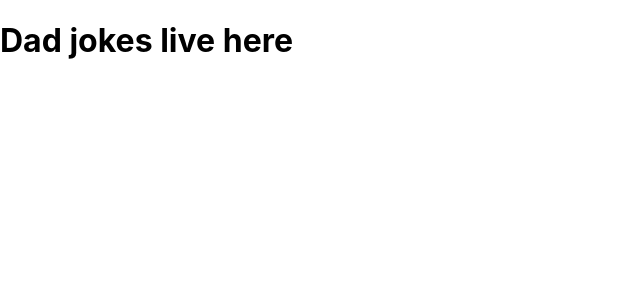
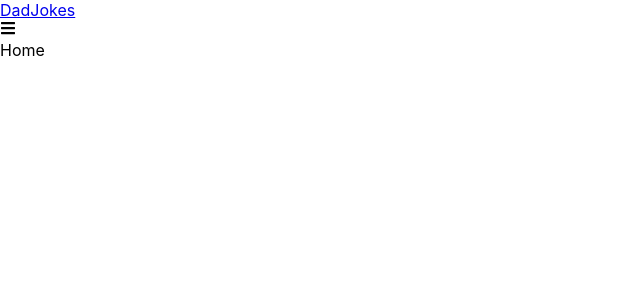
Before and after one commit to clikudie/dadjokes, a React (Create React App) app in the folder front-end/: page / in a window 1280 px wide. Shown: the top 300 px of the page, without its empty margins (0-640 px from the left). Built offline with nearby package versions, Linux system fonts and the light colour scheme.

Commit message:
few frontend changes

```diff
--- a/front-end/package.json
+++ b/front-end/package.json
@@ -12,6 +12,8 @@
     "@types/react-dom": "^18.2.4",
     "react": "^18.2.0",
     "react-dom": "^18.2.0",
+    "react-icons": "^4.9.0",
+    "react-router-dom": "^6.11.2",
     "react-scripts": "5.0.1",
     "typescript": "^4.9.5",
     "web-vitals": "^2.1.4"
--- a/front-end/src/components/App/App.tsx
+++ b/front-end/src/components/App/App.tsx
@@ -1,7 +1,33 @@
+import { createBrowserRouter, Link, Outlet, RouterProvider } from 'react-router-dom';
 import './App.css';
+import { Header } from '../Header';
+import { Home, NewJoke } from '../../routes';
+
+const AppLayout = () => {
+  return (
+    <>
+      <Header />
+      <Outlet />
+    </>
+  )
+}
+
+const router = createBrowserRouter([
+  {
+    element: <AppLayout />,
+    children: [
+      {
+        path: "/",
+        element: <Home />
+      },
+      {
+        path: "newjoke",
+        element: <NewJoke />,
+      }
+    ]
+  }
+]);
 
 export function App() {
-  return (
-    <h1>Dad jokes live here</h1>
-  );
+  return <RouterProvider router={router} />
 }
--- /dev/null
+++ b/front-end/src/components/Header/Header.tsx
@@ -0,0 +1,23 @@
+import { Link } from "react-router-dom";
+import { FaBars, FaTimes } from "react-icons/fa";
+import { useState } from "react";
+
+export function Header() {
+    const [click, setClick] = useState(false);
+
+    const handleClick = () => setClick(!click);
+    return (
+        <>
+            <nav className="navbar">
+                <div className="navbar-container container">
+                    <Link to="/" className="navbar-logo">
+                        DadJokes
+                    </Link>
+                    <div className="menu-icon" onClick={handleClick}>
+                        {click ? <FaTimes /> : <FaBars />}
+                    </div>
+                </div>
+            </nav>
+        </>
+    )
+}
--- /dev/null
+++ b/front-end/src/components/Header/index.ts
@@ -0,0 +1 @@
+export * from './Header';
--- a/front-end/src/index.tsx
+++ b/front-end/src/index.tsx
@@ -2,6 +2,7 @@ import React from 'react';
 import ReactDOM from 'react-dom/client';
 import './index.css';
 import { App } from './components/App';
+
 
 const root = ReactDOM.createRoot(
   document.getElementById('root') as HTMLElement
--- /dev/null
+++ b/front-end/src/routes/Home.tsx
@@ -0,0 +1,6 @@
+
+export function Home() {
+    return (
+        <div>Home</div>
+    )
+}
--- /dev/null
+++ b/front-end/src/routes/NewJoke.tsx
@@ -0,0 +1,6 @@
+
+export function NewJoke() {
+    return (
+        <div>New Joke</div>
+    )
+}
--- /dev/null
+++ b/front-end/src/routes/index.ts
@@ -0,0 +1,2 @@
+export * from './Home';
+export * from './NewJoke';
```
Also changed, not shown: front-end/src/components/Header/Header.css (added), 1 other file (tests, documents, lock files or other folders).
